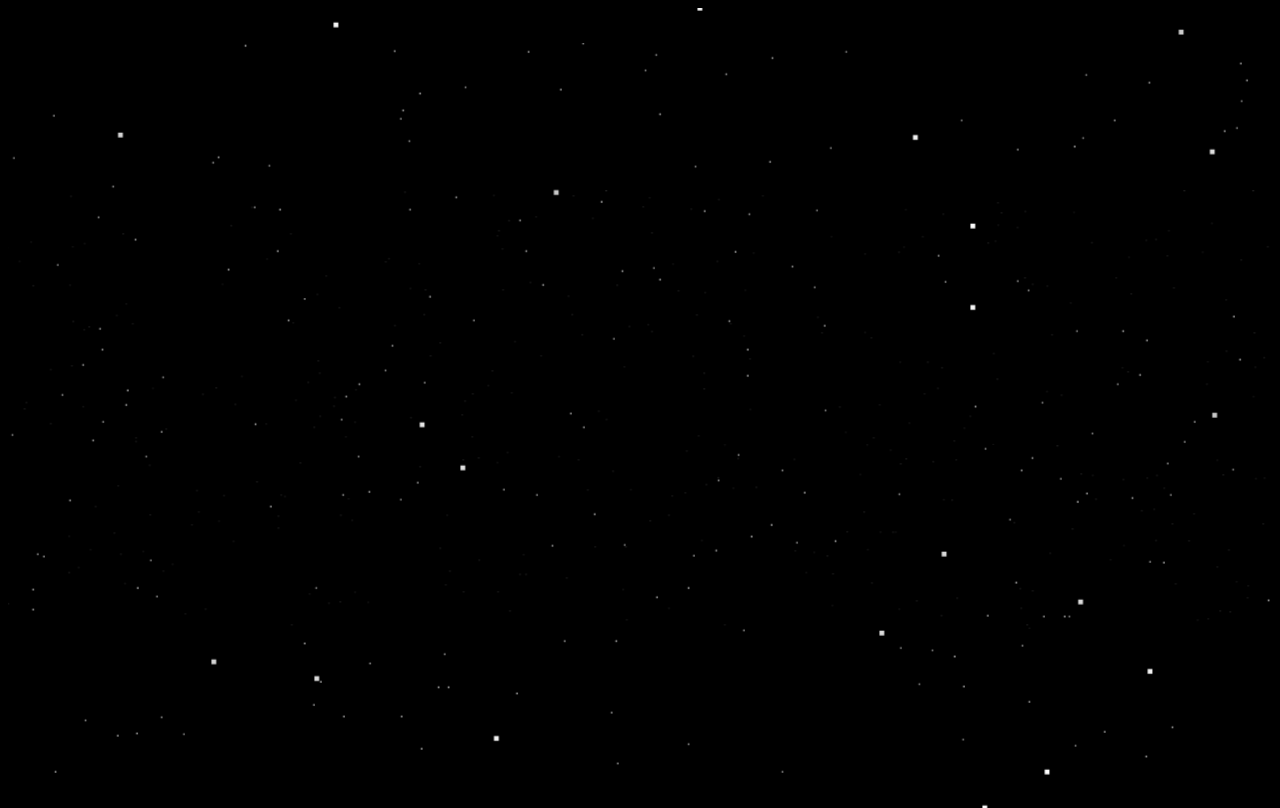
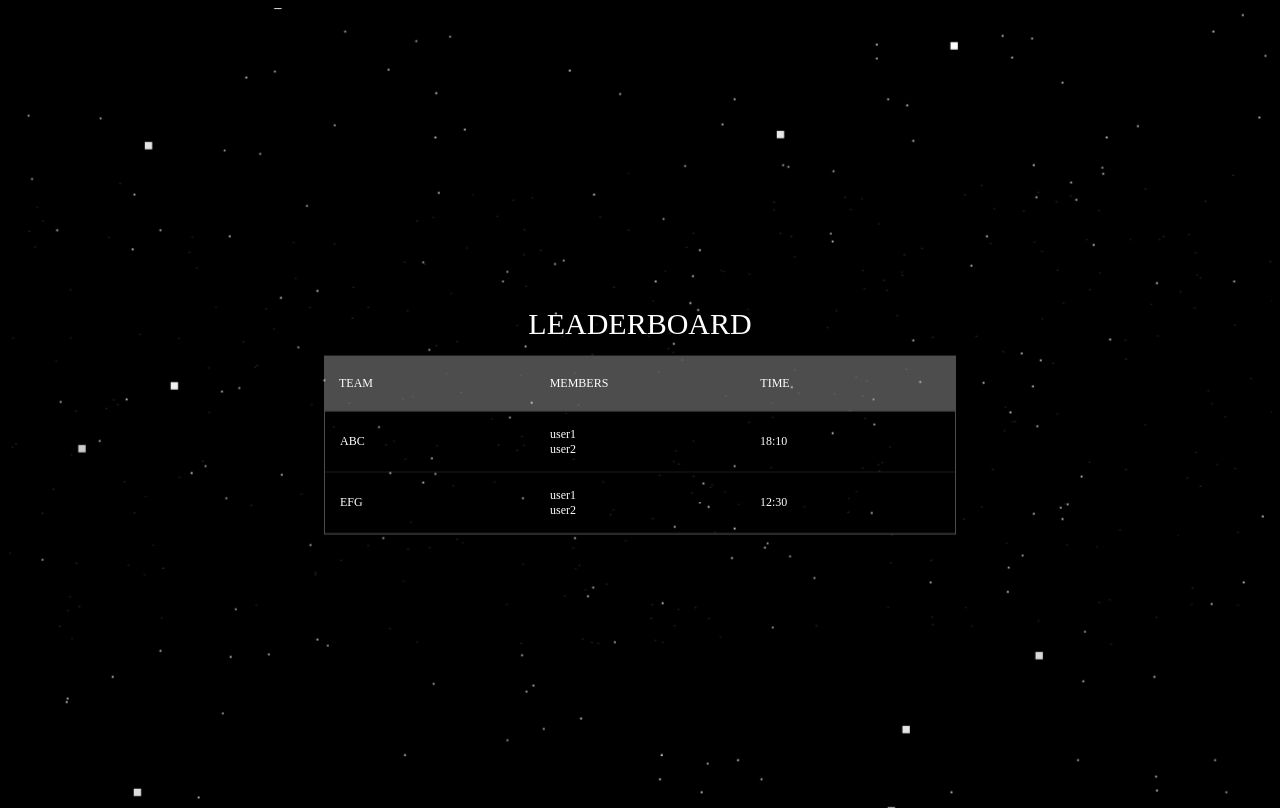
Before and after one commit to leilamamedova/runecube-frontend, a React (Create React App) app: page /leaderboard in a window 1280 px wide. Before the commit this address had no page. Built offline with nearby package versions, Linux system fonts and the light colour scheme.

Commit message:
leaderboard page

```diff
--- a/src/layouts/MainLayout/index.scss
+++ b/src/layouts/MainLayout/index.scss
@@ -0,0 +1,6 @@
+.main-layout{
+    position: fixed;
+    top: 50%;
+    left: 50%;
+    transform: translate(-50%, -50%);
+}
--- /dev/null
+++ b/src/pages/LeaderBoardPage/index.js
@@ -0,0 +1,47 @@
+import React from "react";
+import './index.scss';
+
+const LeaderBoard = () => {
+    return (
+            <div className="leaderboard-page">
+                <section>
+                  <h1>LeaderBoard</h1>
+                  <div class="tbl-header">
+                    <table cellpadding="0" cellspacing="0" border="0">
+                      <thead>
+                        <tr>
+                          <th>Team</th>
+                          <th>Members</th>
+                          <th>Time</th>
+                        </tr>
+                      </thead>
+                    </table>
+                  </div>
+                  <div class="tbl-content">
+                    <table cellpadding="0" cellspacing="0" border="0">
+                      <tbody>
+                        <tr>
+                          <td>ABC</td>
+                          <td>
+                            <p>user1</p>
+                            <p>user2</p>
+                          </td>
+                          <td>18:10</td>
+                        </tr>
+                        <tr>
+                          <td>EFG</td>
+                          <td>
+                            <p>user1</p>
+                            <p>user2</p>
+                          </td>
+                          <td>12:30</td>
+                        </tr>
+                      </tbody>
+                    </table>
+                  </div>
+                </section>
+            </div>
+    )
+}
+
+export default LeaderBoard;
--- /dev/null
+++ b/src/pages/LeaderBoardPage/index.scss
@@ -0,0 +1,52 @@
+.leaderboard-page{
+    h1{
+        font-size: 30px;
+        color: #fff;
+        text-transform: uppercase;
+        font-weight: 300;
+        text-align: center;
+        margin-bottom: 15px;
+    }
+    table{
+        width:100%;
+        table-layout: fixed;
+    }
+    .tbl-header{
+        background-color: rgba(255,255,255,0.3);
+    }
+    .tbl-content{
+        overflow-x:auto;
+        margin-top: 0px;
+        border: 1px solid rgba(255,255,255,0.3);
+    }
+    th{
+        padding: 20px 15px;
+        text-align: left;
+        font-weight: 500;
+        font-size: 12px;
+        color: #fff;
+        text-transform: uppercase;
+    }
+    td{
+        padding: 15px;
+        text-align: left;
+        vertical-align:middle;
+        font-weight: 300;
+        font-size: 12px;
+        color: #fff;
+        border-bottom: solid 1px rgba(255,255,255,0.1);
+        p{
+            margin: 0;
+        }
+    }
+    /* for custom scrollbar for webkit browser*/
+    ::-webkit-scrollbar {
+        width: 6px;
+    }
+    ::-webkit-scrollbar-track {
+        -webkit-box-shadow: inset 0 0 6px rgba(0,0,0,0.3);
+    }
+    ::-webkit-scrollbar-thumb {
+        -webkit-box-shadow: inset 0 0 6px rgba(0,0,0,0.3);
+    }
+}
--- a/src/pages/MainPage/index.scss
+++ b/src/pages/MainPage/index.scss
@@ -1,8 +1,4 @@
 .main-page{
-    position: fixed;
-    top: 50%;
-    left: 50%;
-    transform: translate(-50%, -50%);
     button{
         background: white;
         height: 60px;
@@ -106,6 +102,11 @@
         .roles{
             display: block;
         }
+        .main{
+            img{
+                width: 300px;
+            }
+        }
     }
 
 }
--- a/src/routes/index.js
+++ b/src/routes/index.js
@@ -5,6 +5,8 @@ import MainLayout from "../layouts/MainLayout";
 import MainPage from "../pages/MainPage";
 import ExplorerPage from "../pages/ExplorerPage";
 import SolverPage from "../pages/SolverPage";
+import LeaderBoard from "../pages/LeaderBoardPage";
+
 
 const AppRoutes = () => {
     return (
@@ -19,6 +21,7 @@ const AppRoutes = () => {
 
                         <Route path='/explorer' element={<ExplorerPage/>}/>
                         <Route path='/solver' element={<SolverPage/>}/>
+                        <Route path='/leaderboard' element={<LeaderBoard/>}/>
                     </Route>
                 </Routes>
         </Router>
```
